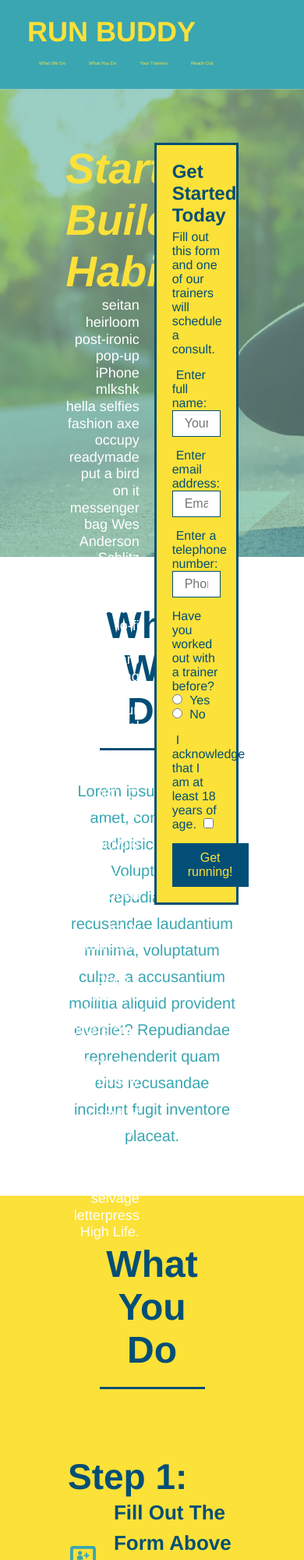
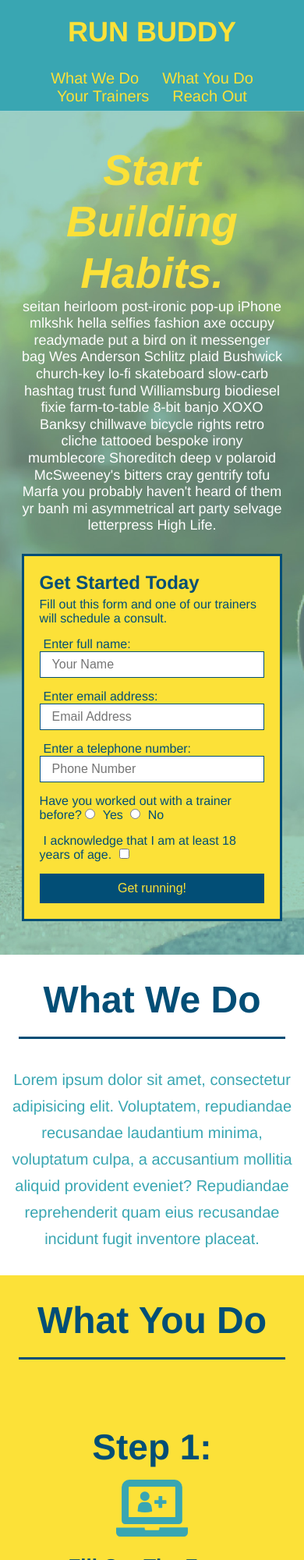
Before and after one commit to HottieHotton/Run-Buddy, a plain HTML site: page index.html in a window 390 px wide. Shown: the top 2000 px of the page at 78% size. Drawn offline with Linux system fonts and the light colour scheme.

Commit message:
Added ability to view on smaller screens

```diff
--- a/assets/css/style.css
+++ b/assets/css/style.css
@@ -3,21 +3,6 @@
     padding: 0;
     box-sizing: border-box;
   }
-
-  /* MEDIA QUERY FOR SMALLER DESKTOP SCREENS AND SMALLER */
-@media screen and (max-width: 980px) {
-
-}
-
-/* MEDIA QUERY FOR TABLETS AND SMALLER */
-@media screen and (max-width: 768px) {
-
-}
-
-/* MEDIA QUERY FOR MOBILE PHONES AND SMALLER */
-@media screen and (max-width: 575px) {
-
-}
 
 body {
     color: #39a6b2;
@@ -99,7 +84,7 @@ body {
     justify-content: center;
     flex-wrap: wrap;
     align-items: flex-start;
-    height: 600px;
+    height: auto;
     background-image: url("../Images/hero-flip.jpg");
     background-size: cover;
     background-position: center;
@@ -364,3 +349,111 @@ body {
   .flex-row {
     display: flex;
   }
+
+   /* MEDIA QUERY FOR SMALLER DESKTOP SCREENS AND SMALLER */
+@media screen and (max-width: 980px) {
+  header {
+      padding-bottom: 0;
+      justify-content: center;
+      position: relative;
+  }
+
+  header h1 {
+    width: 100%;
+    text-align: center;
+  }
+
+  header nav ul {
+    margin-top: 20px;
+    width: 100%;
+    justify-content: center;
+  }
+
+  header nav ul li a {
+    font-size: 20px;
+  }
+
+  footer h2, footer div {
+    text-align: center;
+    width: 100%;
+  }
+  .hero-cta, .hero-form {
+    width: 100%;
+  }
+
+  .hero-cta {
+    text-align: center;
+  }
+
+  .section-title {
+    width: 80%;
+  }
+
+  .trainer {
+    flex: 0 70%;
+  }
+
+  .contact-info iframe{
+    flex: 1 100%;
+  }
+}
+
+/* MEDIA QUERY FOR TABLETS AND SMALLER */
+@media screen and (max-width: 768px) {
+  section{
+    padding: 30px 15px;
+  }
+
+  .step h3 {
+    flex: 1 100%;
+    text-align: center;
+  }
+
+  .step-info {
+    flex: 2 100%;
+    text-align: center;
+    justify-content: center;
+  }
+
+  .step-img {
+    flex: 0 32%;
+    margin-right: 0;
+    margin-top: 15px;
+    margin-bottom: 15px;
+  }
+
+  .step-text {
+    flex: 100%;
+  }
+}
+
+/* MEDIA QUERY FOR MOBILE PHONES AND SMALLER */
+@media screen and (max-width: 575px) {
+  .hero-form button {
+    width: 100%;
+  }
+
+  .section-title {
+    width: 95%;
+  }
+
+  .intro p {
+    width: 100%;
+  }
+
+  .trainer {
+    flex: 0 100%;
+  }
+
+  .contact-info {
+    text-align: center;
+  }
+
+  .contact-info > * {
+    flex: 0 100%;
+  }
+
+  .contact-form {
+    order: 3;
+  }
+}
```
